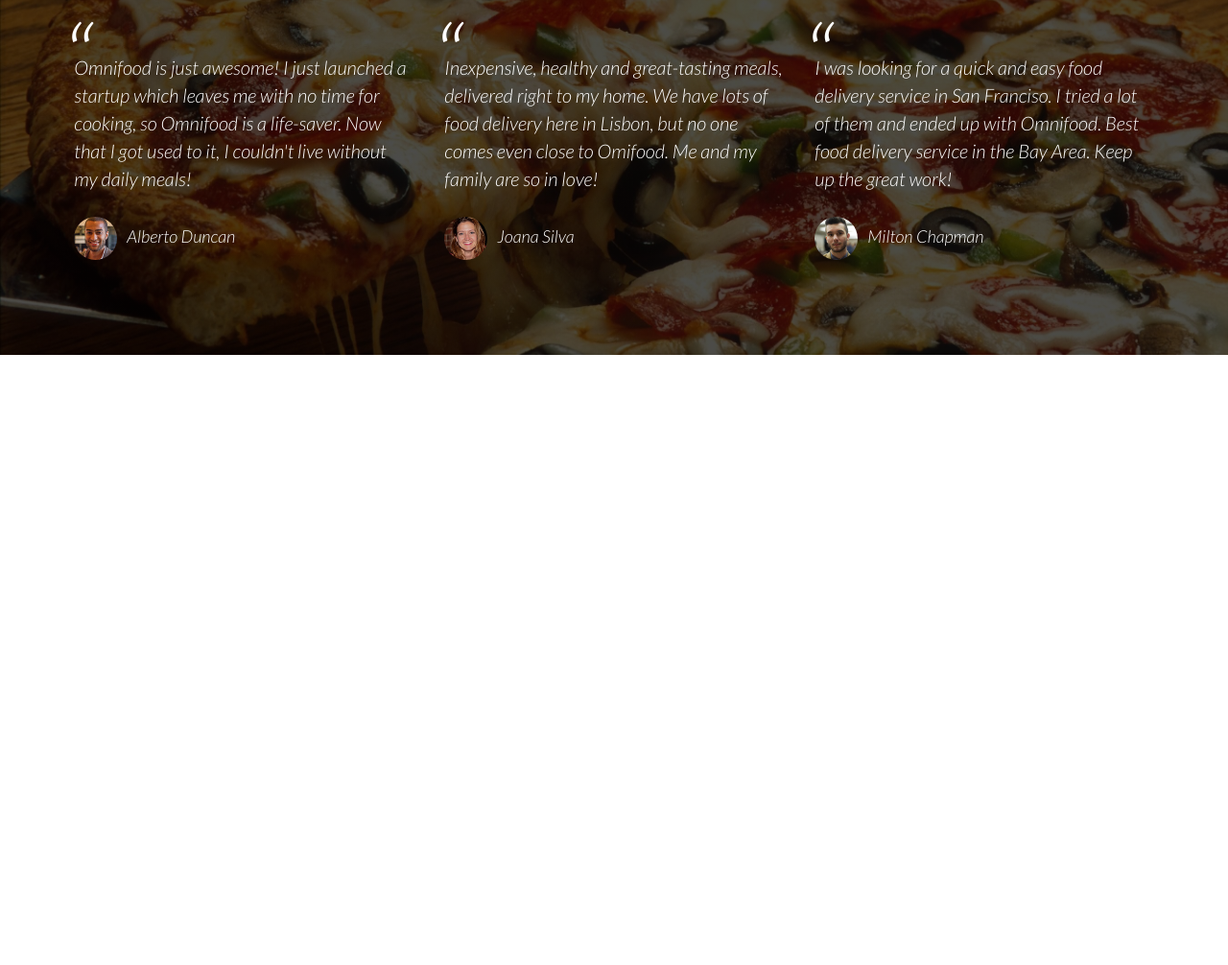
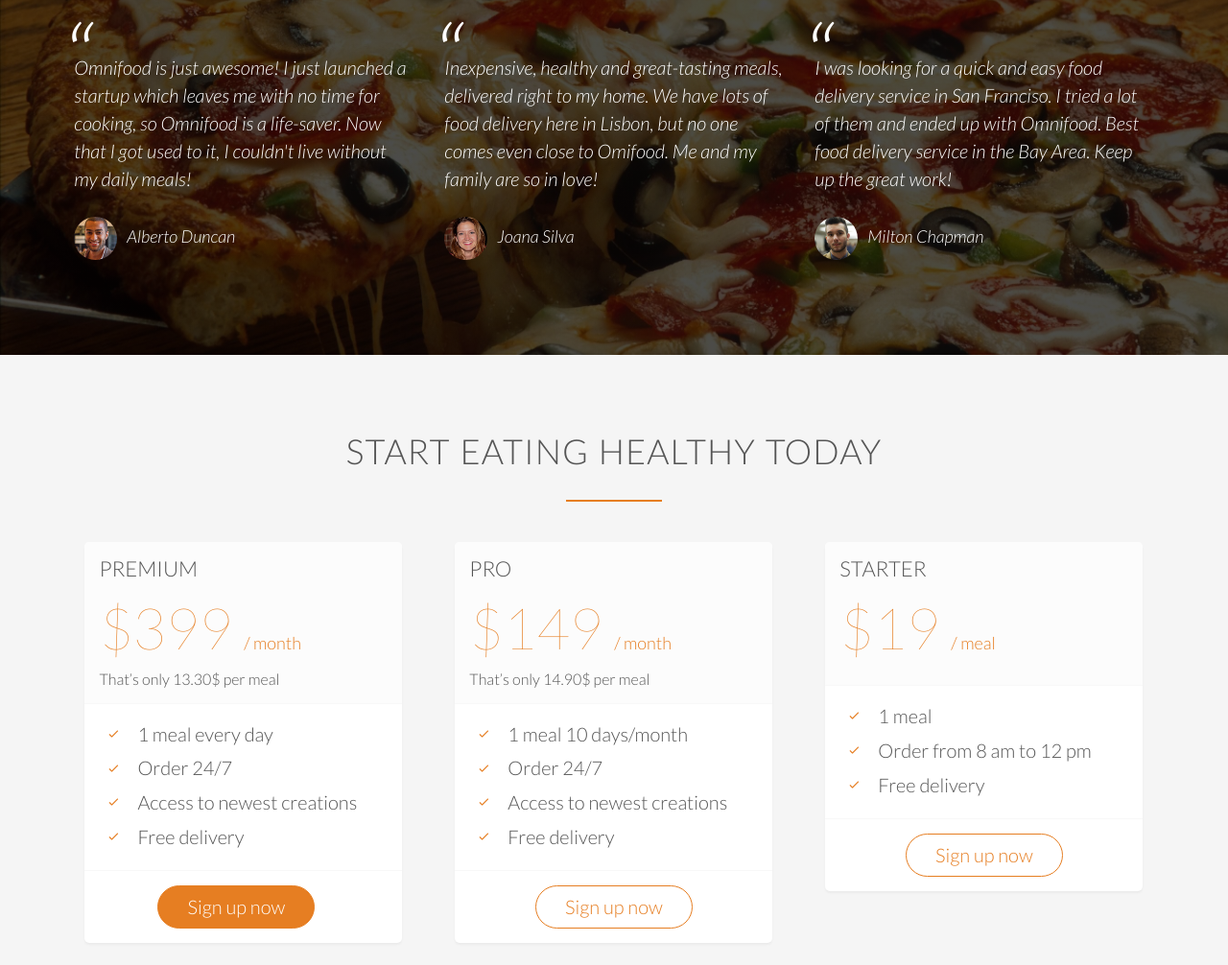
Before and after one commit to EuBabkin/Omnifood, a plain HTML site: page index.html in a window 1280 px wide. Shown: the part 3551-4557 px from the top of the page at 96% size. Before the commit the page ends 3921 px from the top, so only its background shows below. Drawn offline with Linux system fonts and the light colour scheme; files whose address does not match are found by name.

Commit message:
Built the plans section

```diff
--- a/index.html
+++ b/index.html
@@ -206,7 +206,74 @@
 					</div>
 				</div>
 			</section>
+			<section class="section-plans">
+				<div class="row">
+					<h2>Start eating healthy today</h2>
+				</div>
+				<div class="row">
+					<div class="col span-1-of-3">
+						<div class="plan-box">
+							<div>
+								<h3>Premium</h3>
+								<span class="plan-price">$399 <span>/ month</span></span>
+								<span class="plan-price-meal">That’s only 13.30$ per meal</span>
+							</div>
+							<div>
+								<ul>
+									<li><i class="ion-ios-checkmark-empty icon-small"></i>1 meal every day</li>
+									<li><i class="ion-ios-checkmark-empty icon-small"></i>Order 24/7</li>
+									<li><i class="ion-ios-checkmark-empty icon-small"></i>Access to newest creations</li>
+									<li><i class="ion-ios-checkmark-empty icon-small"></i>Free delivery</li>
+								</ul>
+							</div>
+							<div>
+								<a href="#" class="btn btn-full">Sign up now</a>
+							</div>
+						</div>
+					</div>
+					<div class="col span-1-of-3">
+						<div class="plan-box">
+							<div>
+								<h3>Pro</h3>
+								<span class="plan-price">$149 <span>/ month</span></span>
+								<span class="plan-price-meal">That’s only 14.90$ per meal</span>
+							</div>
+							<div>
+								<ul>
+									<li><i class="ion-ios-checkmark-empty icon-small"></i>1 meal 10 days/month</li>
+									<li><i class="ion-ios-checkmark-empty icon-small"></i>Order 24/7</li>
+									<li><i class="ion-ios-checkmark-empty icon-small"></i>Access to newest creations</li>
+									<li><i class="ion-ios-checkmark-empty icon-small"></i>Free delivery</li>
+								</ul>
+							</div>
+							<div>
+								<a href="#" class="btn btn-ghost">Sign up now</a>
+							</div>
+						</div>
+					</div>
+					<div class="col span-1-of-3">
+						<div class="plan-box">
+							<div>
+								<h3>Starter</h3>
+								<span class="plan-price">$19 <span>/ meal</span></span>
+							</div>
+							<div>
+								<ul>
+									<li><i class="ion-ios-checkmark-empty icon-small"></i>1 meal</li>
+									<li><i class="ion-ios-checkmark-empty icon-small"></i>Order from 8 am to 12 pm</li>
+									<li><i class="ion-ios-checkmark-empty icon-small"></i>Free delivery</li>
+								</ul>
+							</div>
+							<div>
+								<a href="#" class="btn btn-ghost">Sign up now</a>
+							</div>
+						</div>
+					</div>
+				</div>
+			</section>
   	</main>
   </body>
 </html>
-<!-- -->
+<!--
+
+-->
--- a/resources/css/style.css
+++ b/resources/css/style.css
@@ -318,3 +318,50 @@ cite img{
 	border-radius: 50%;
 	vertical-align: middle;
 }
+/*---PLANS---*/
+.section-plans{
+	background-color: #f5f5f5;
+}
+.plan-box{
+	margin:0 5%;
+	width: 90%;
+	background-color: #fff;
+	border-radius: 5px;
+	box-shadow: 0 2px 2px #ebebeb;
+}
+.plan-box div{
+	padding: 15px;
+	border-bottom: 1px solid #f8f8f8;
+}
+.plan-box div:first-child{
+	background-color: #fcfcfc;
+	border-top-left-radius: 5px;
+	border-top-right-radius: 5px;
+}
+.plan-box div:last-child{
+	text-align: center;
+	border: none;
+}
+.plan-box span{
+	display: block;
+}
+.plan-price{
+	font-size: 300%;
+	font-weight: 100;
+	margin-bottom: 10px;
+	color: #e67e22;
+}
+.plan-price span{
+	display: inline;
+	font-size: 30%;
+	font-weight: 300;
+}
+.plan-price-meal{
+	font-size: 80%;
+}
+.plan-box ul{
+	list-style: none;
+}
+.plan-box ul li{
+	padding: 5px 0;
+}
```
